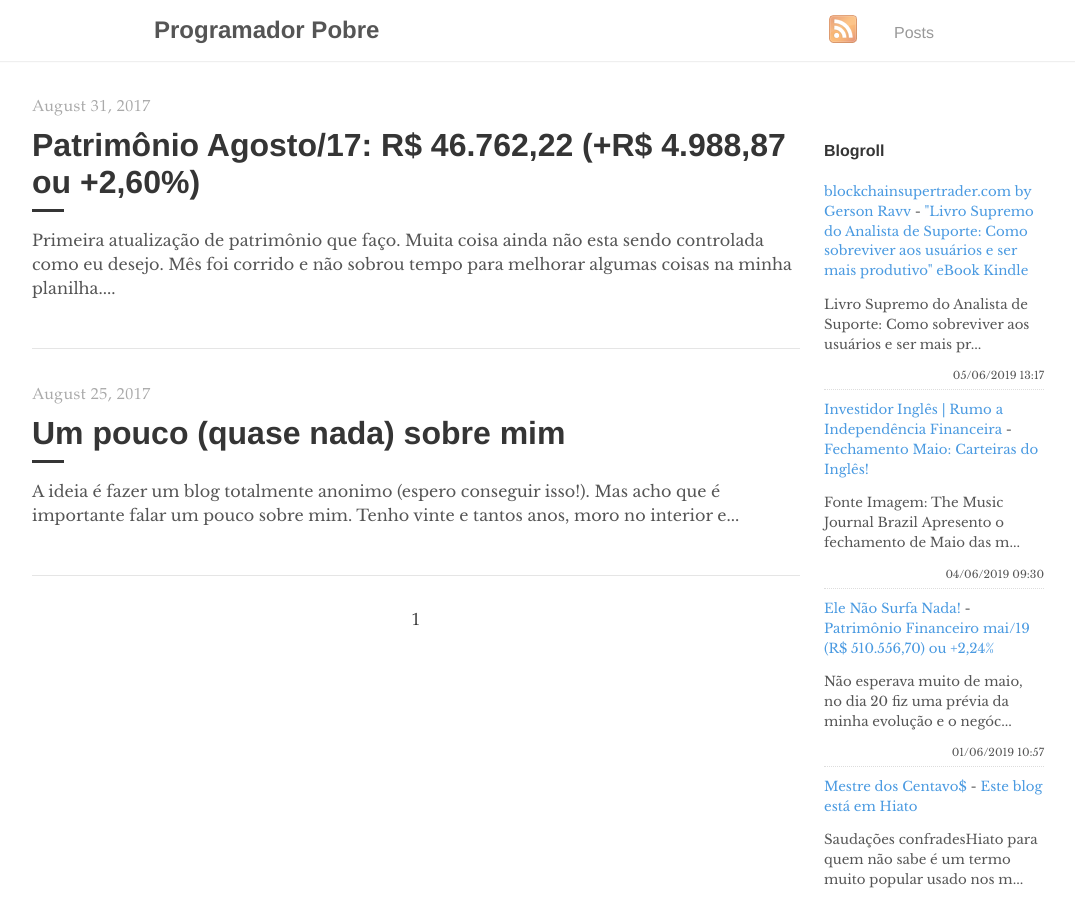
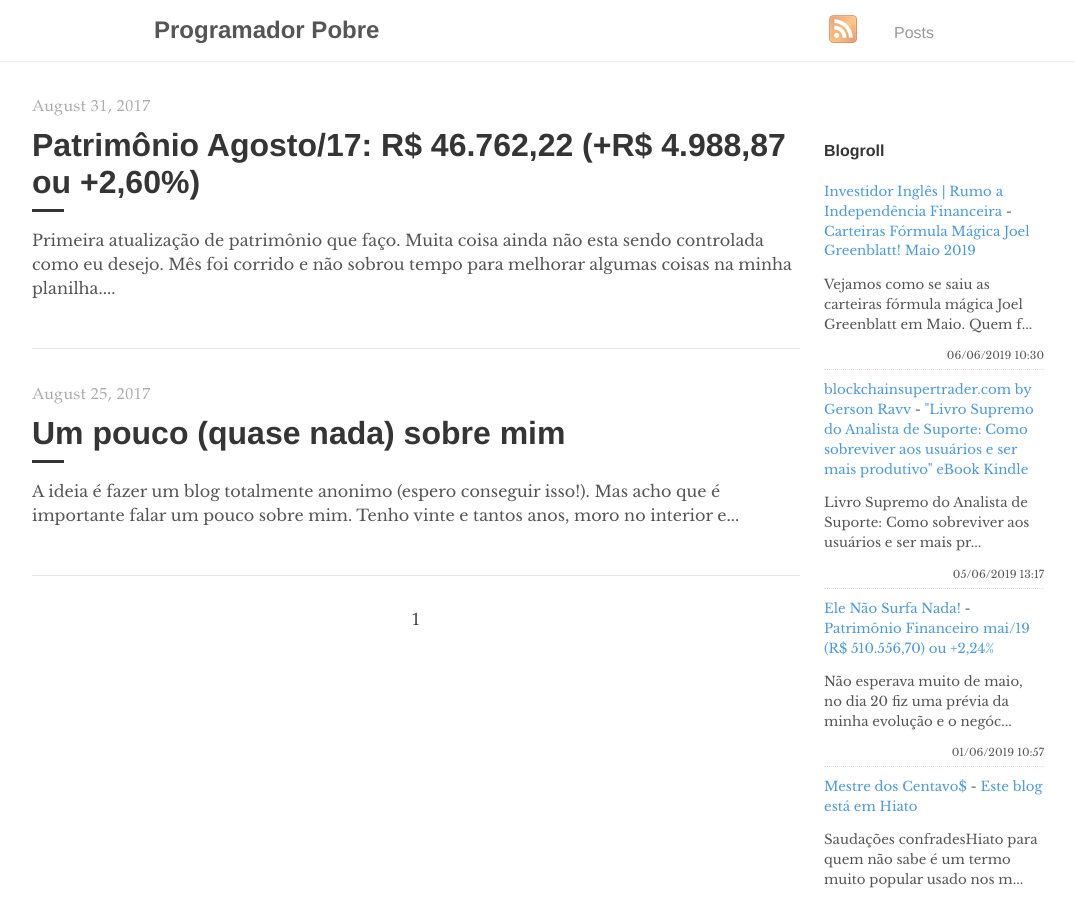
Before and after one commit to programadorpobre/programadorpobre.github.io, a Jekyll site: the page built from index.html, in a window 1280 px wide and 900 px high. Shown: the whole window, without its empty margins (96-1171 px from the left). Built offline with Jekyll 4.4.1, drawn with Linux system fonts in a browser that asks for light colours; the list of posts is cut into pages by our own code; comment, search, counter and statistics services are not loaded.

Commit message:
[ci skip] travis #670

```diff
--- a/_includes/feed-entries.html
+++ b/_includes/feed-entries.html
@@ -1,12 +1,12 @@
+<div class="feed-entry">
+    <a class="feed-entry-site-name" href="https://www.investidoringles.com/">Investidor Inglês | Rumo a Independência Financeira</a> - <a class="feed-entry-title" href="https://www.investidoringles.com/2019/06/carteiras-formula-magica-joel-greenbatt.html">Carteiras Fórmula Mágica Joel Greenblatt!  Maio 2019</a>
+    <p class="feed-entry-summary">Vejamos como se saiu as carteiras fórmula mágica Joel Greenblatt em Maio. Quem f...</p>
+    <time datetime="2019-06-06T10:30:00.000-03:00">06/06/2019 10:30</time>
+</div>
 <div class="feed-entry">
     <a class="feed-entry-site-name" href="http://www.blockchainsupertrader.com/">blockchainsupertrader.com by Gerson Ravv</a> - <a class="feed-entry-title" href="http://www.blockchainsupertrader.com/2019/06/livro-supremo-do-analista-de-suporte.html">"Livro Supremo do Analista de Suporte: Como sobreviver aos usuários e ser mais produtivo" eBook Kindle</a>
     <p class="feed-entry-summary">Livro Supremo do Analista de Suporte: Como sobreviver aos usuários e ser mais pr...</p>
     <time datetime="2019-06-05T13:17:00.000-03:00">05/06/2019 13:17</time>
-</div>
-<div class="feed-entry">
-    <a class="feed-entry-site-name" href="https://www.investidoringles.com/">Investidor Inglês | Rumo a Independência Financeira</a> - <a class="feed-entry-title" href="https://www.investidoringles.com/2019/06/fechamento-maio-carteiras-do-ingles.html">Fechamento Maio: Carteiras do Inglês!</a>
-    <p class="feed-entry-summary">Fonte Imagem: The Music Journal Brazil&nbsp;Apresento o fechamento de Maio das m...</p>
-    <time datetime="2019-06-04T09:30:00.000-03:00">04/06/2019 09:30</time>
 </div>
 <div class="feed-entry">
     <a class="feed-entry-site-name" href="https://elenaosurfanada.blogspot.com/">Ele Não Surfa Nada!</a> - <a class="feed-entry-title" href="https://elenaosurfanada.blogspot.com/2019/06/patrimonio-financeiro-mai19-r-51055670.html">Patrimônio Financeiro mai/19 (R$ 510.556,70) ou +2,24%</a>
```
